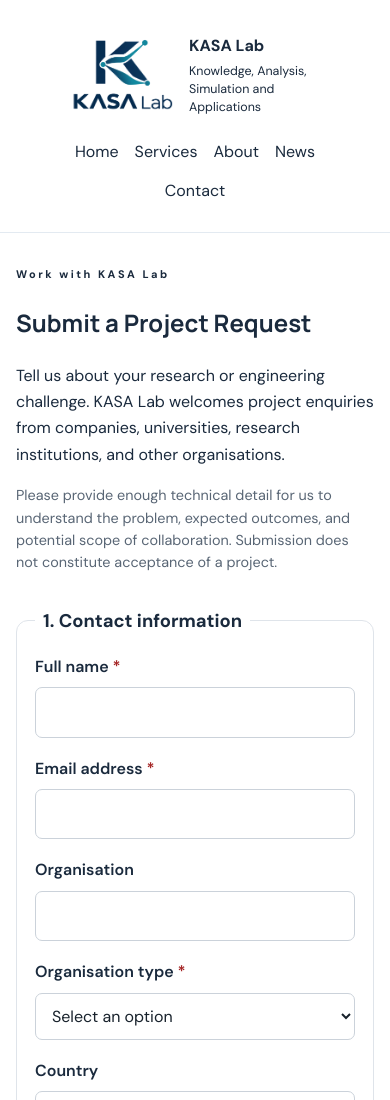
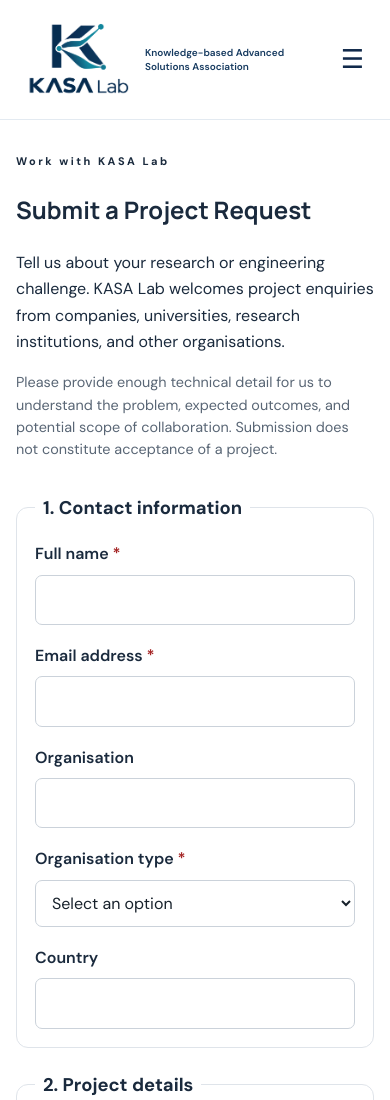
Before and after one commit to kasaeianlab/kasa-lab-website, a plain HTML site: page submit-project.html in a window 390 px wide. Shown: the top 1100 px of the page. Drawn offline with Linux system fonts and the light colour scheme.

Commit message:
Update submit-project.html

```diff
--- a/submit-project.html
+++ b/submit-project.html
@@ -292,25 +292,38 @@
 </head>
 
 <body>
+
 <header class="site-header">
-    <div class="container header-inner">
-      <a class="brand" href="index.html" aria-label="KASA Lab homepage">
-        <img src="kasa-logo.png" alt="KASA Lab logo">
-        <span class="brand-text">
-          <strong>KASA Lab</strong>
-          <span>Knowledge, Analysis, Simulation and Applications</span>
+  <a class="brand" href="index.html" aria-label="KASA Lab Home">
+    <img
+      src="kasa-logo.png"
+      alt="KASA Lab logo"
+      class="brand-logo"
+    >
+    <span class="brand-tagline">
+      Knowledge-based Advanced Solutions Association
     </span>
   </a>
 
-      <nav class="main-nav" aria-label="Main navigation">
+  <button
+    class="menu-toggle"
+    aria-label="Toggle navigation"
+    aria-expanded="false"
+    aria-controls="main-navigation"
+    type="button"
+  >
+    ☰
+  </button>
+
+  <nav class="nav" id="main-navigation">
     <a href="index.html">Home</a>
     <a href="services.html">Services</a>
-        <a href="about.html">About</a>
+    <a href="about.html">About Us</a>
     <a href="news.html">News</a>
     <a href="contact.html">Contact</a>
   </nav>
-    </div>
 </header>
+
 
   <main>
     <section class="project-form-section">
```
Lines whose indentation alone changed are shown as unchanged.
